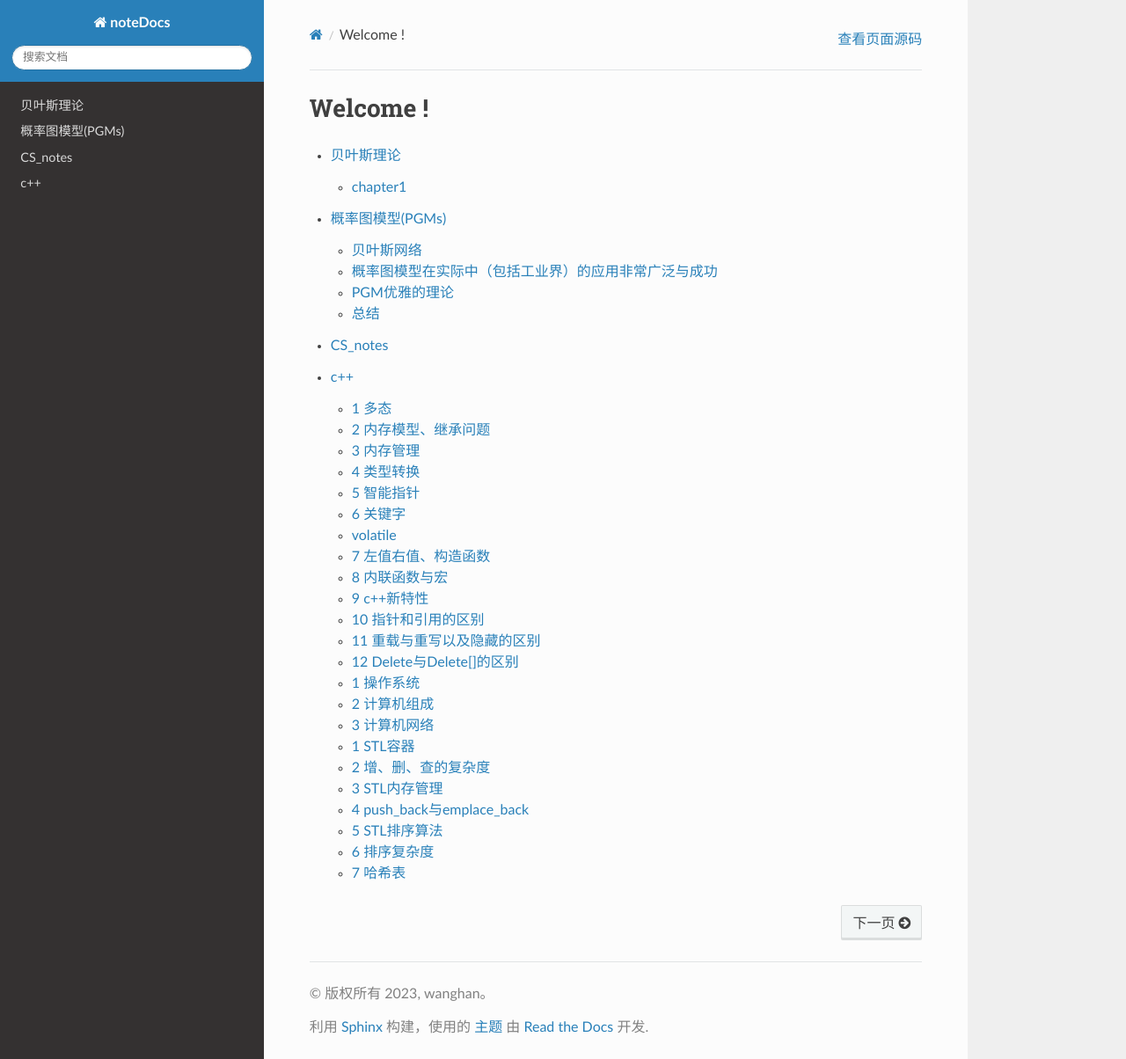
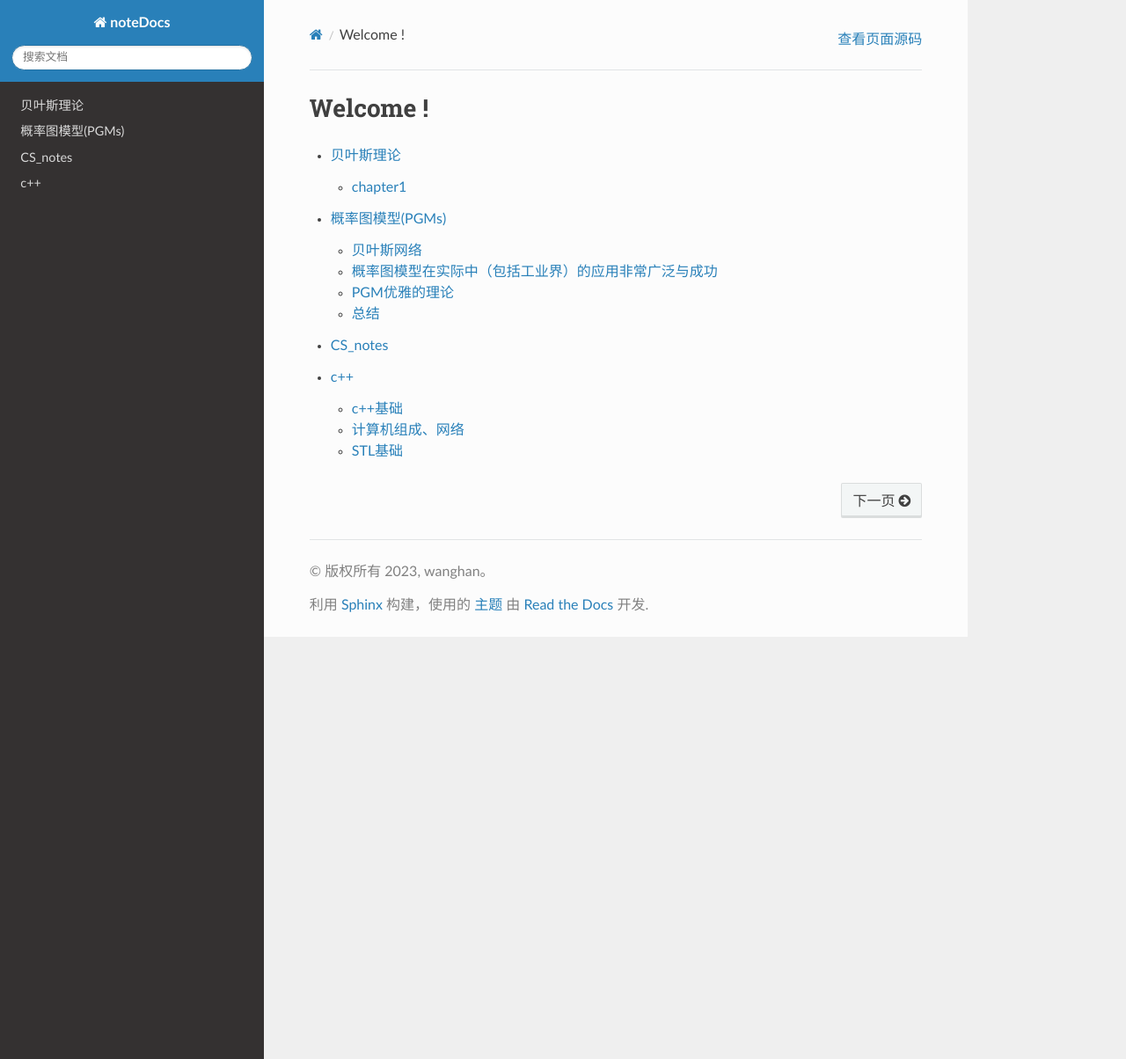
Before and after one commit to wanghan17/noteDocs, a Sphinx documentation site: the page built from source/index.rst, in a window 1280 px wide and 1204 px high. Shown: the whole window at 88% size. Built offline with Sphinx 7.4.7 and the Read the Docs theme 2.0.0, drawn with Linux system fonts in a browser that asks for light colours; pages that are not in the unit, such as notebooks, are missing from menus.

Commit message:
local put

```diff
--- a/source/c++/STL基础.md
+++ b/source/c++/STL基础.md
@@ -1,3 +1,4 @@
+# STL基础
 ## 1 STL容器
 ### 1.1 vector
 * 底层是连续内存数组
--- a/source/c++/c++基础.md
+++ b/source/c++/c++基础.md
@@ -1,3 +1,4 @@
+# c++基础
 ## 1 多态
 ### 1.1 什么是多态？c++如何实现？
 多态：函数名或者接口具有多种状态
```
Also changed, not shown: source/c++/os、计算机组成、计算机网络.md (+1 -0 lines).
